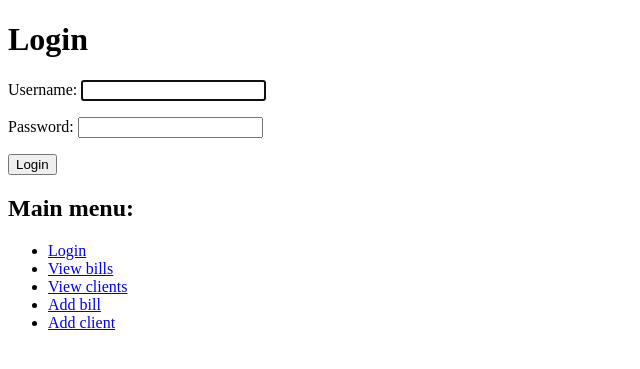
After one commit to dennybo/merojob-bill, a Django app: page /login/ in a window 1280 px wide. The commit adds this page. Shown: the top 369 px of the page, without its empty margins (0-640 px from the left). Run offline with Django 3.2, Linux system fonts and the light colour scheme.

Commit message:
added basic login/logout requirements

```diff
--- a/merojob/settings.py
+++ b/merojob/settings.py
@@ -122,3 +122,7 @@ USE_TZ = True
 # https://docs.djangoproject.com/en/1.10/howto/static-files/
 
 STATIC_URL = '/static/'
+
+LOGIN_URL = '/login/'
+LOGIN_REDIRECT_URL = '/'
+LOGOUT_REDIRECT_URL = '/'
--- a/merojob/urls.py
+++ b/merojob/urls.py
@@ -20,6 +20,7 @@ from . import views
 
 urlpatterns = [
     url(r'^$', views.IndexView.as_view(), name='index'),
+    url(r'^', include('django.contrib.auth.urls')),
     url(r'^bills/', include('bills.urls')),
     url(r'^clients/', include('clients.urls')),
     url(r'^admin/', admin.site.urls),
--- a/templates/base.html
+++ b/templates/base.html
@@ -13,6 +13,11 @@
 <footer>
   <h2>Main menu:</h2>
   <ul>
+  {% if request.user.is_authenticated %}
+    <li>Logged in as {{ request.user.username }}. <a href="{% url 'logout' %}">Logout</a></li>
+  {% else %}
+    <li><a href="{% url 'login' %}">Login</a></li>
+  {% endif %}
     <li><a href="{% url 'bills:list' %}">View bills</a></li>
     <li><a href="{% url 'clients:list' %}">View clients</a></li>
     <li><a href="{% url 'bills:create' %}">Add bill</a></li>
--- /dev/null
+++ b/templates/registration/login.html
@@ -0,0 +1,30 @@
+{% extends "base.html" %}
+
+{% block title %}Login{% endblock title %}
+
+{% block main %}
+<header>
+  <h1>Login</h1>
+</header>
+
+<section>
+  {% if next %}
+    {% if request.user.is_authenticated %}
+      <p>Your account doesn't have access to this page. To proceed,
+      please login with an account that has access.</p>
+    {% else %}
+      <p>Please login to see this page.</p>
+    {% endif %}
+  {% endif %}
+</section>
+
+<section>
+  <form class="" action="" method="post">{% csrf_token %}
+    {{ form.as_p }}
+    <input type="submit" value="Login">
+    {% if next %}<input type="hidden" name="next" value="{{ next }}">{% endif %}
+
+  </form>
+</section>
+
+{% endblock main %}
```
Also changed, not shown: bills/views.py (+4 -3 lines), clients/views.py (+4 -3 lines).
